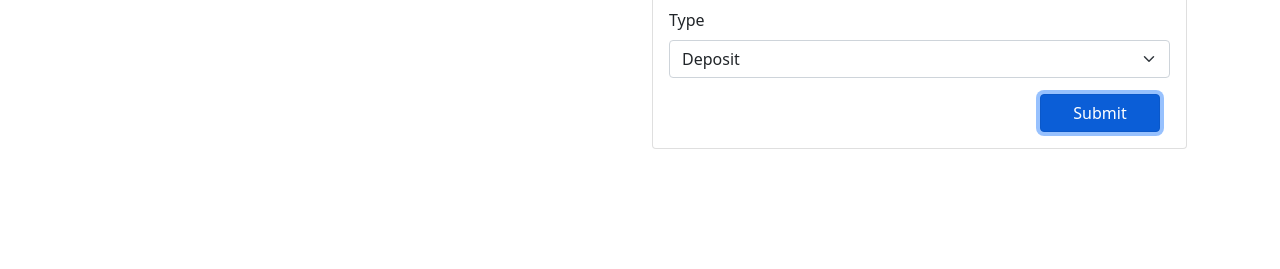
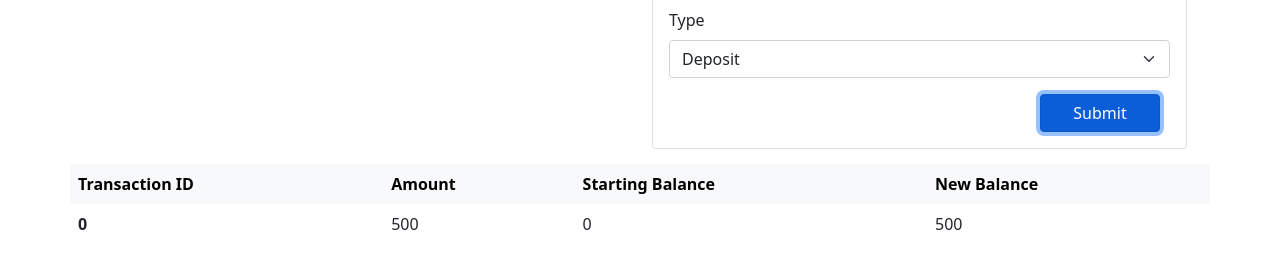
Before and after one commit to KKoehlin/bank_code_along-1, a plain HTML site: page index.html in a window 1280 px wide. Both pictures are taken after typing "5" into the empty fields and a click on the button "Submit". Shown: the part 315-584 px from the top of the page. Drawn offline with nearby package versions, Linux system fonts and the light colour scheme.

Commit message:
(push for code catch-up - Justin) mid demo push working on logging the transactions

```diff
--- a/index.html
+++ b/index.html
@@ -41,7 +41,7 @@
             <div class="mb-3">
               <label for="amount" class="form-label">Amount: </label>
               <div id="amount-input">
-                <p>$</p><input type="number" step=".01"  class="form-control" id="amount" name="amount">
+                <p>$</p><input type="number" step=".01" class="form-control" id="amount" name="amount">
               </div>
             </div>
             <div class="mb-3">
@@ -56,6 +56,18 @@
         </form>
       </div>
     </div>
+    <table class="table table-borderless">
+      <thead class="table-light">
+        <tr>
+          <th scope="col">Transaction ID</th>
+          <th scope="col">Amount</th>
+          <th scope="col">Starting Balance</th>
+          <th scope="col">New Balance</th>
+        </tr>
+      </thead>
+      <tbody id="transaction-log">
+      </tbody>
+    </table>
   </div>
 
   <!-- Bootstrap-->
--- a/index.js
+++ b/index.js
@@ -1,36 +1,85 @@
+// Grabbing DOM elements
 let form = document.getElementById("transaction-form")
 let balanceAmount = document.getElementById("account-balance")
-
+let transactionLog = document.getElementById("transaction-log")
+// Setting a starting balance
 let balance = 0.00
-
+let transactionNumber = 0
+let transactionArr = []
+// Changing the forms behavior
 form.onsubmit = (e) => {
-
+    // Cleaning up form data to be in string format not number
     let type;
     if (e.target["transaction-type"].value === "1") type = "Deposit";
     else type = "Withdraw";
 
+    // Bundling data in a better way to be passed to a function
     let transaction = {
         type: type ,
         amount: Number(e.target.amount.value)
     }
 
-    // console.log(transaction)
+    // Using helper functions to handle the heavy lifting
+    // Updates the balance
     handleTransaction(transaction)
+    // Updates the display amount with the new balance
     renderBalance()
+    renderTransactionTable()
+    // Stops redirect which is the default behaviour of a form
     e.preventDefault()
 }
 
 function handleTransaction(transaction){
+    let currentTransaction = {}
+
+    transactionNumber += 1
+    currentTransaction.tID = transactionNumber
+    currentTransaction.amount = transaction.amount
+    currentTransaction.type = transaction.type
+    currentTransaction.preBalance = balance
+
     console.log(transaction)
-    console.log(transaction.type)
+    // Add or subtract from balance based on t.type
     if (transaction.type === "Deposit"){
         balance += transaction.amount
     } else {
         balance -= transaction.amount
     }
+
+    currentTransaction.postBalance = balance
+    console.log(currentTransaction)
     console.log(balance)
 }
 
 function renderBalance(){
+    // Changes the text of the element using reassignment
     balanceAmount.innerText = `$ ${balance}`
+    balanceAmount.style.color = balance >= 0 ? `#9AB278` : `#FE4C58`
 }
+
+function renderTransactionTable(){
+    let demoObj = {
+        id: 0,
+        amount: 500,
+        preBalance: 0,
+        postBalance: 500
+    }
+
+    let tableRow = document.createElement('tr')
+    let tID = document.createElement('th')
+    let tAmount = document.createElement('td')
+    let preBalance = document.createElement('td')
+    let postBalance = document.createElement('td')
+
+    tID.innerText = demoObj.id
+    tAmount.innerText = demoObj.amount
+    preBalance.innerText = demoObj.preBalance
+    postBalance.innerText = demoObj.postBalance
+
+    tableRow.appendChild(tID)
+    tableRow.appendChild(tAmount)
+    tableRow.appendChild(preBalance)
+    tableRow.appendChild(postBalance)
+
+    transactionLog.appendChild(tableRow)
+}
```
